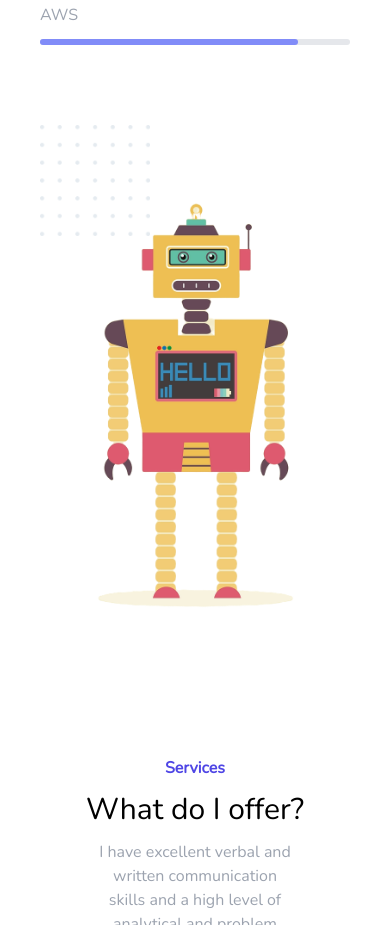
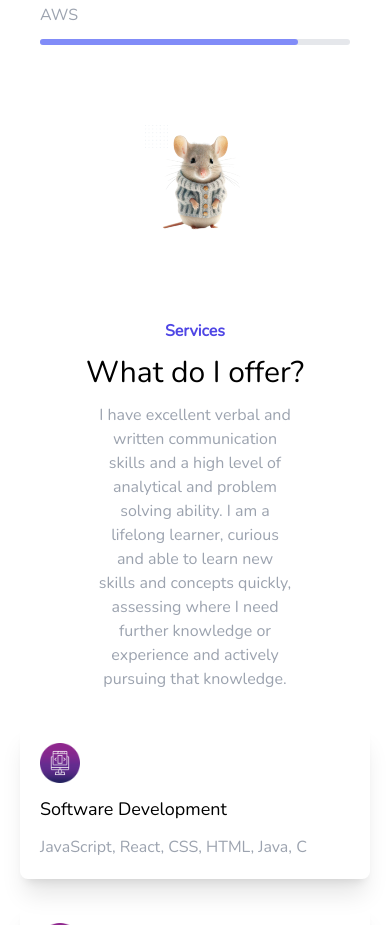
Before and after one commit to Praxidike6/portfolio, a website: page index.html in a window 390 px wide. Shown: the part 1380-2305 px from the top of the page. Drawn offline with nearby package versions, Linux system fonts and the light colour scheme.

Commit message:
Changed small robot to mouse when screen is mobile size

```diff
--- a/index.html
+++ b/index.html
@@ -119,7 +119,7 @@
               srcset="./images/mouse.png" >
               <img
               class="h-3/4 rounded-full overflow-hidden "
-              src="./images/robot.png"
+              src="./images/mouse.png"
               alt=""
             />
             </picture>
```
